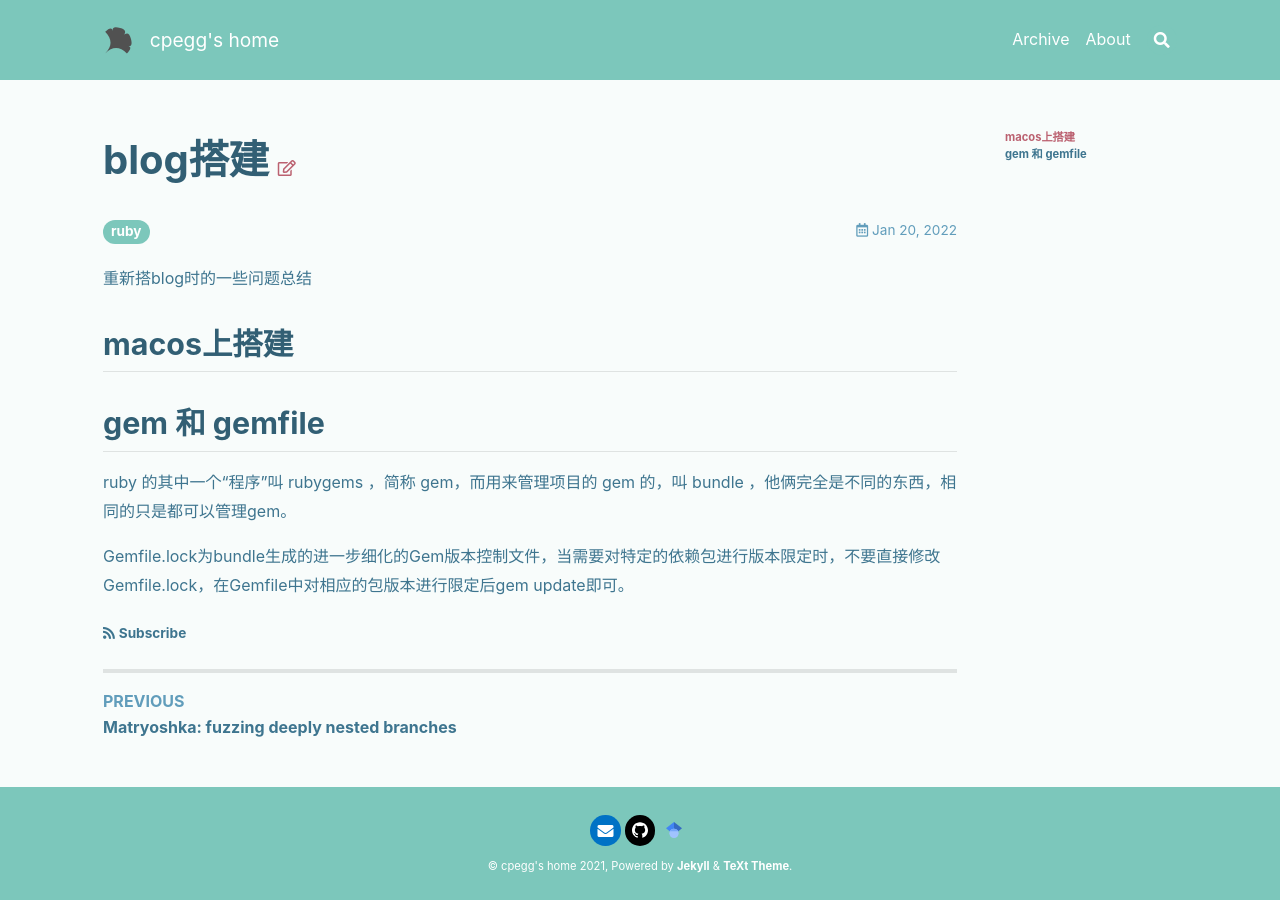
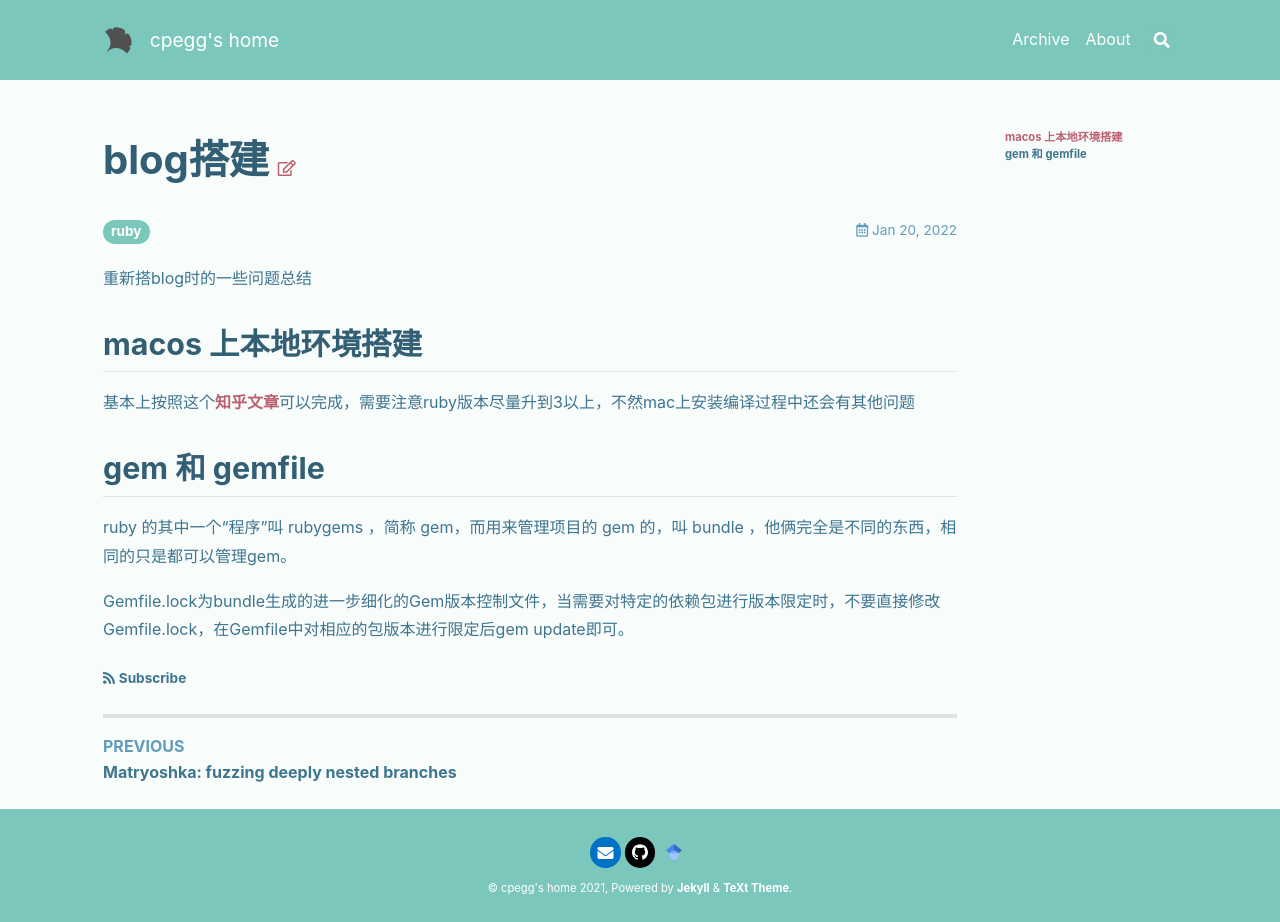
Before and after one commit to cpeggg/cpeggg.github.io, a Jekyll site: the page built from _posts/2022-01-20-blog.md, in a window 1280 px wide. Built offline with Jekyll 4.4.1, drawn with Linux system fonts in a browser that asks for light colours; nearby versions of some CDN libraries; before the commit the page ends 900 px from its top, so only the background shows below that.

Commit message:
update aboutme & posts

```diff
--- a/_posts/2022-01-20-Gemfile.md
+++ b/_posts/2022-01-20-blog.md
@@ -12,7 +12,9 @@ tags: ruby
 
 <!--more-->
 
-## macos上搭建
+## macos 上本地环境搭建
+
+基本上按照这个[知乎文章](https://zhuanlan.zhihu.com/p/350462079?ivk_sa=1024320u)可以完成，需要注意ruby版本尽量升到3以上，不然mac上安装编译过程中还会有其他问题
 
 ## gem 和 gemfile
 
```
Also changed, not shown: about.md (+2 -0 lines), assets/images/logo/glScholar.svg (added).
